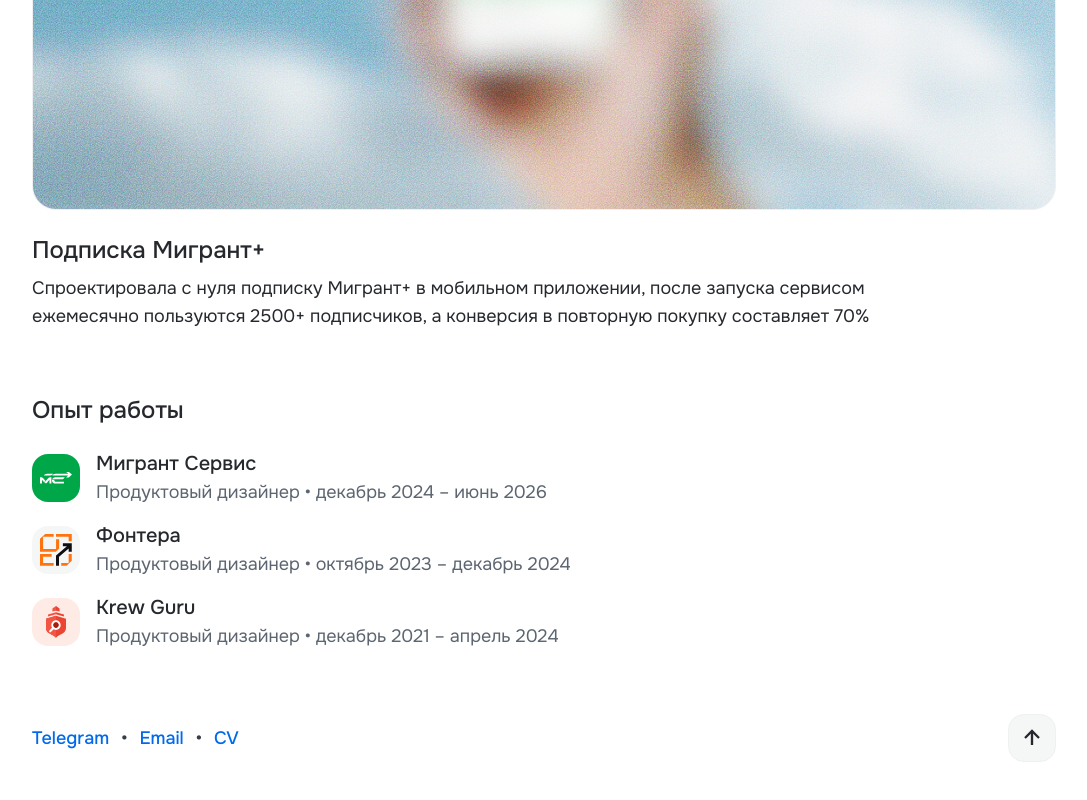
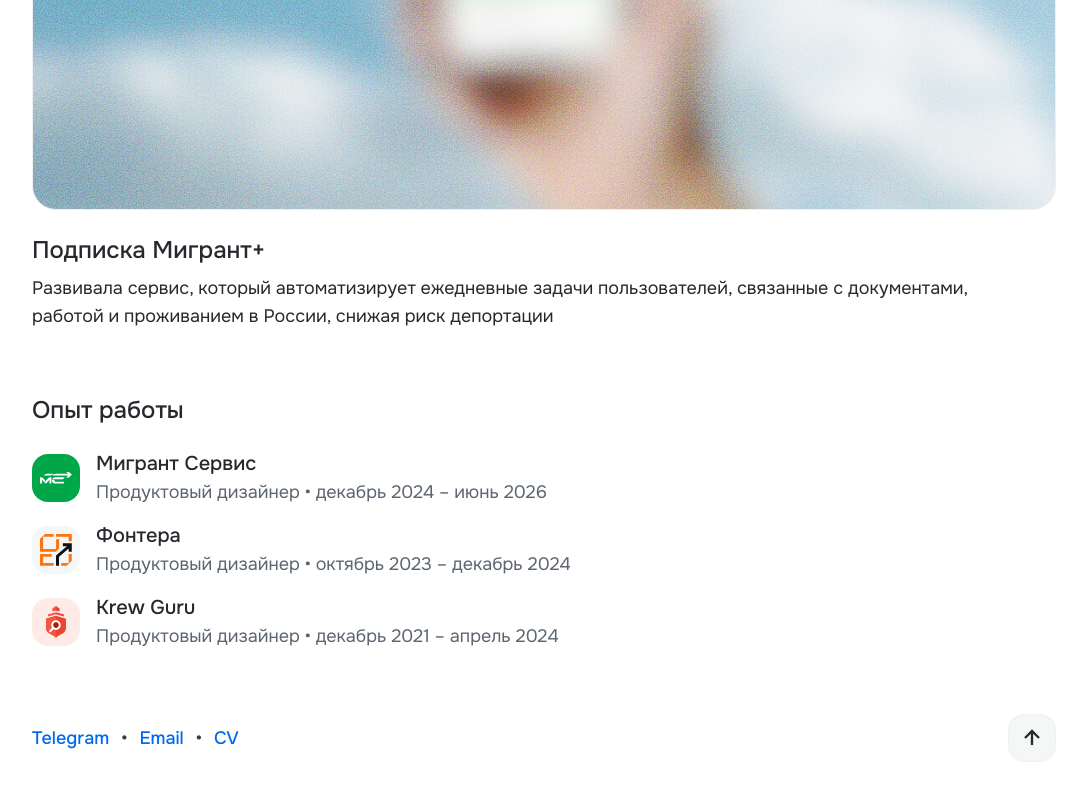
Before and after one commit to Yulianiaa/portfolio, a Next.js app: page / in a window 1280 px wide. Shown: the part 1874-2674 px from the top of the page, without its empty margins (96-1183 px from the left). Built offline with nearby package versions, Linux system fonts and the light colour scheme.

Commit message:
Update subscription-migrant-plus case description
Co-Authored-By: Claude Sonnet 5 <noreply@anthropic.com>

```diff
--- a/content/cases.ts
+++ b/content/cases.ts
@@ -383,7 +383,7 @@ const subscriptionCase: CaseSummary = {
   status: "preview",
   title: "Подписка Мигрант+",
   description:
-    "Спроектировала с нуля подписку Мигрант+ в мобильном приложении, после запуска сервисом ежемесячно пользуются 2500+ подписчиков, а конверсия в повторную покупку составляет 70%",
+    "Развивала сервис, который автоматизирует ежедневные задачи пользователей, связанные с документами, работой и проживанием в России, снижая риск депортации",
   cover: {
     src: "/assets/home/subscription-cover.jpg",
     alt: "Экран подписки «Мигрант+» в руке на фоне неба",
```
